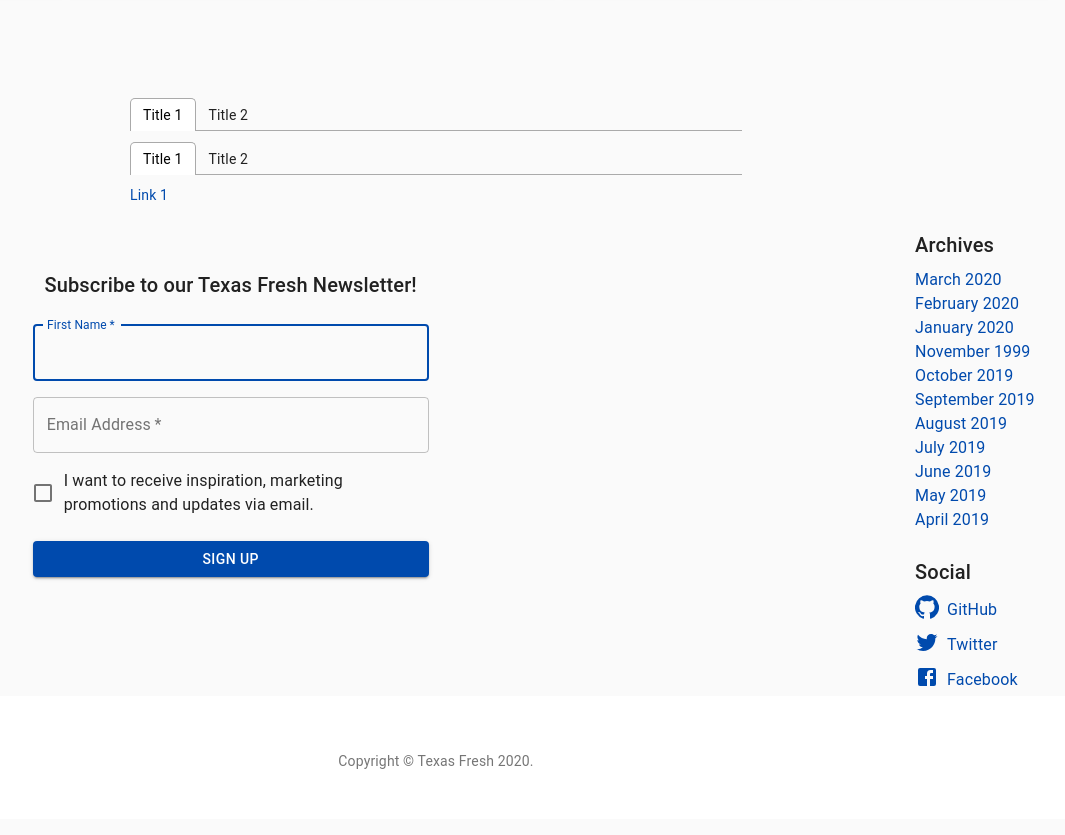
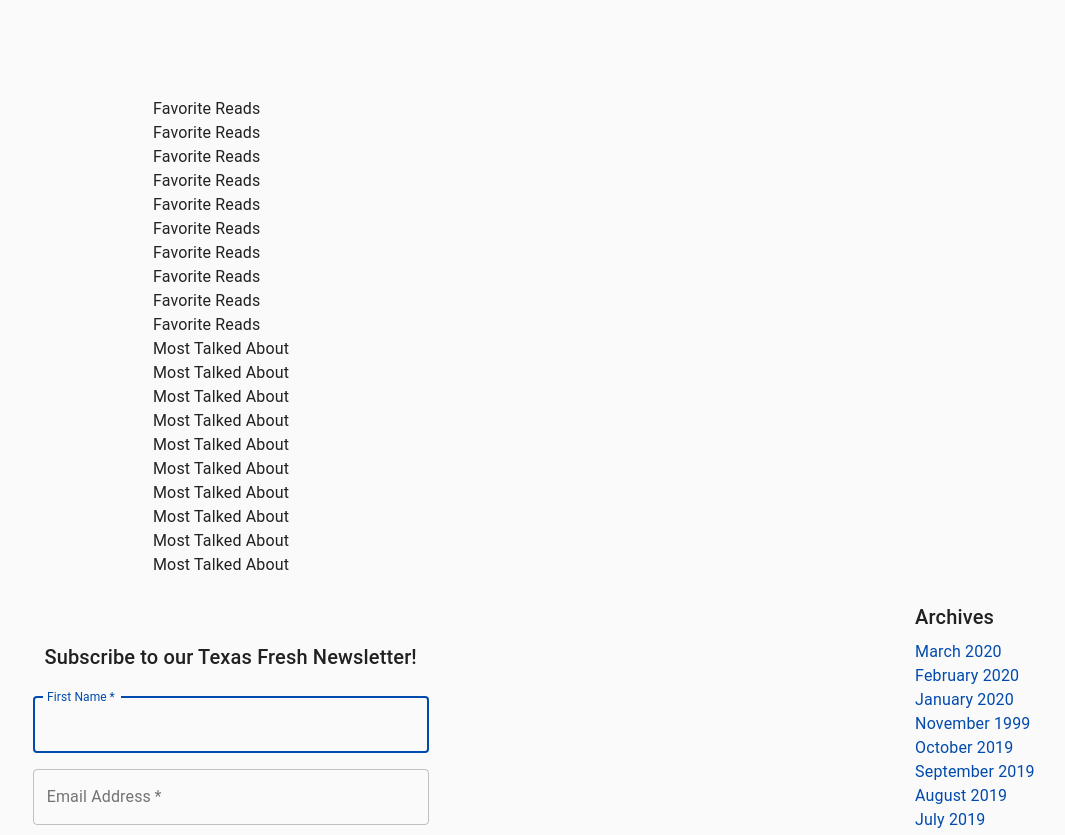
Before and after one commit to Delabove/Blog-Landing-Layout, a React (Create React App) app: page / in a window 1280 px wide. Shown: the part 1207-2042 px from the top of the page, without its empty margins (204-1269 px from the left). Built offline with nearby package versions, Linux system fonts and the light colour scheme.

Commit message:
rendered data, not in tree form

```diff
--- a/src/App.js
+++ b/src/App.js
@@ -1,4 +1,4 @@
-import React, { useState } from 'react';
+import React from 'react';
 import { makeStyles } from '@material-ui/styles';
 import ScopedCssBaseline from '@material-ui/core/ScopedCssBaseline';
 import MyApp from './MyApp';
@@ -11,12 +11,13 @@ import Header from './components/Header';
 import Navbar from './components/Navbar.js';
 import Sidebar from './components/SideBar';
 import Footer from './components/Footer';
-import PopularArticles from './components/PopularArticles';
 import MainContentGrid from './components/MainContentGrid';
 import NewsletterForm from './components/NewsletterForm';
 import Hidden from '@material-ui/core/Hidden';
 import { BrowserRouter } from 'react-router-dom';
 import ScrollToTop from './components/ScrollToTop';
+import categories from './components/popularPostData.js';
+import DataTreeView from './components/DataTreeView';
 
 
 
@@ -89,7 +90,7 @@ function App() {
               <MainContentGrid />
             <Grid container spacing={1} className={classes.bottomGrid}>
                 <Grid item xs={12} md={6} className={classes.sidebarGrid}>
-                <PopularArticles />
+                <DataTreeView treeItems={categories}/>
                 </Grid>
                 </Grid>
                 <Grid container
--- /dev/null
+++ b/src/components/DataTreeView.js
@@ -0,0 +1,82 @@
+import React from 'react';
+import { Tab, Tabs, TabList, TabPanel } from 'react-tabs';
+import 'react-tabs/style/react-tabs.css';
+import { makeStyles } from '@material-ui/core/styles';
+// import Link from '@material-ui/core/Link';
+import TreeView from '@material-ui/lab/TreeView';
+import ExpandMoreIcon from '@material-ui/icons/ExpandMore';
+import TreeItem from '@material-ui/lab/TreeItem';
+import ChevronRightIcon from '@material-ui/icons/ChevronRight';
+
+
+const useStyles = makeStyles({
+  root: {
+    display: "flex",
+    height: 110,
+    flexGrow: 1,
+    maxWidth: 400,
+  },
+});
+const getTreeItemsFromData = treeItems => {
+  return treeItems.map(treeItemData => {
+    let children = undefined;
+    if (treeItemData.children && treeItemData.children.length > 0) {
+      children = getTreeItemsFromData(treeItemData.children);
+    }
+    return (
+      <TreeItem
+        key={treeItemData.id}
+        nodeId={treeItemData.id}
+        label={treeItemData.name}
+        children={children}
+      />
+    );
+  });
+};
+const DataTreeView = ({ treeItems }) => {
+  return (
+    <TreeView
+      defaultCollapseIcon={<ExpandMoreIcon />}
+      defaultExpandIcon={<ChevronRightIcon />}
+    >
+      {getTreeItemsFromData(treeItems)}
+    </TreeView>
+  );
+};
+
+
+
+//       <TreeView
+//       className={classes.root}
+//       defaultExpanded={['3']}>
+// <Tabs>
+//     <TabList>
+//       <Tab>Title 1</Tab>
+//       <Tab>Title 2</Tab>
+//     </TabList>
+
+//     <TabList>
+//       <Tab>Title 1</Tab>
+//       <Tab>Title 2</Tab>
+//     </TabList>
+
+//     <TabPanel>
+//       <Link> Link 1 </Link>
+//     </TabPanel>
+//     <TabPanel>
+//       <Link> link 2 </Link>
+//     </TabPanel>
+//   </Tabs>
+
+
+
+//       {renderTabs(categories)}
+//     </TreeView>
+
+
+
+
+
+
+
+  export default DataTreeView;
--- a/src/components/PopularArticles.js
+++ /dev/null
@@ -1,45 +0,0 @@
-import React, { useState } from 'react';
-import { Tab, Tabs, TabList, TabPanel } from 'react-tabs';
-import 'react-tabs/style/react-tabs.css';
-import { makeStyles } from '@material-ui/core/styles';
-import Typography from '@material-ui/core/Typography';
-import Link from '@material-ui/core/Link';
-import Grid from '@material-ui/core/Grid';
-import Box from '@material-ui/core/Box';
-import categories from '../components/popularPostData';
-
-const useStyles = makeStyles({
-  root: {
-    height: 110,
-    flexGrow: 1,
-    maxWidth: 400,
-  },
-});
-
-
-function PopularArticles() {
-const classes = useStyles();
-    return(
-<Tabs>
-    <TabList>
-      <Tab>Title 1</Tab>
-      <Tab>Title 2</Tab>
-    </TabList>
-
-    <TabList>
-      <Tab>Title 1</Tab>
-      <Tab>Title 2</Tab>
-    </TabList>
-
-    <TabPanel>
-      <Link> Link 1 </Link>
-    </TabPanel>
-    <TabPanel>
-      <Link> link 2 </Link>
-    </TabPanel>
-  </Tabs>
-);
-    }
-
-
-  export default PopularArticles;
--- a/src/components/popularPostData.js
+++ b/src/components/popularPostData.js
@@ -97,7 +97,7 @@ const categories = [
                  subcategories: [
                 {
                     subject: 'Seasonal Crops',
-                    id: 'sesonalCrops-id',
+                    id: 'seasonalCrops-id',
                     post: [{ title: 'Easiest Fall Crops'}],
                 },
             ],
```
